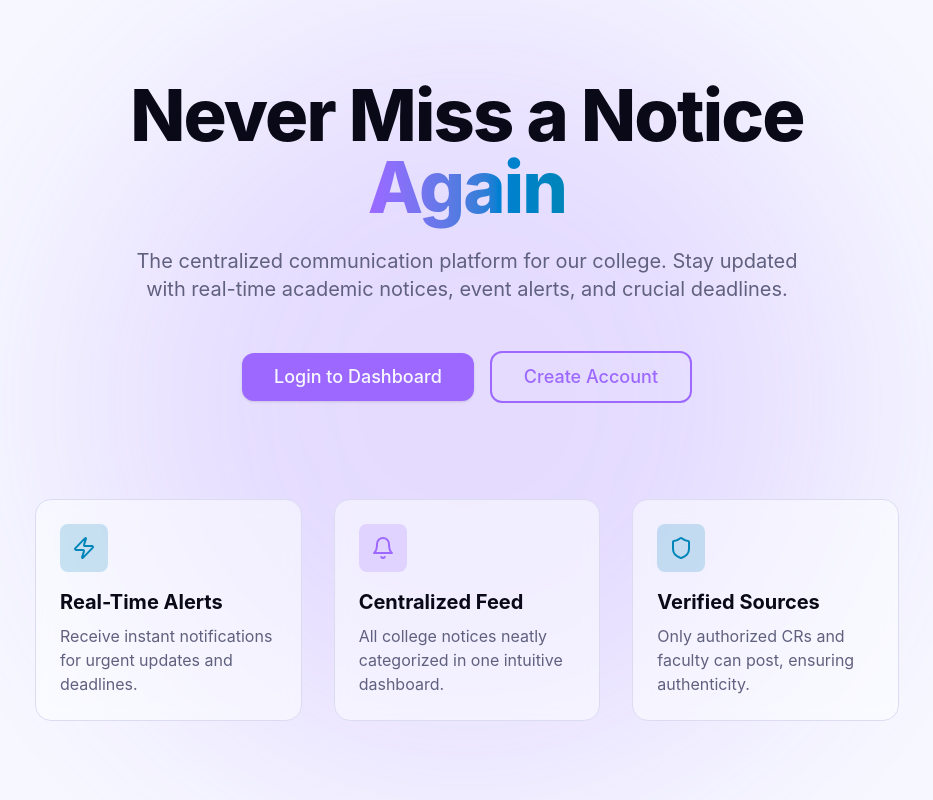
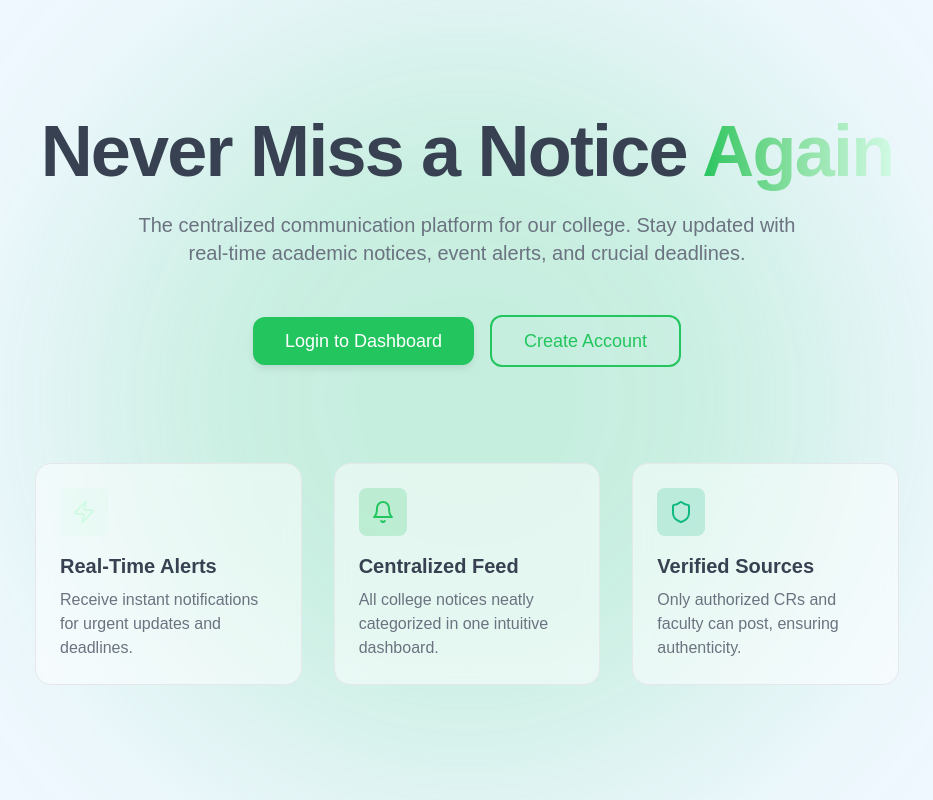
Before and after one commit to krish12388/notify-cenrtal, a React (Vite) app in the folder frontend/: page / in a window 1280 px wide. Shown: the whole page, without its empty margins (173-1106 px from the left). Built offline with nearby package versions, Linux system fonts and the light colour scheme.

Commit message:
feat:changed the theme

```diff
--- a/frontend/src/globals.css
+++ b/frontend/src/globals.css
@@ -1,32 +1,178 @@
 @import "tailwindcss";
 @import url('https://fonts.googleapis.com/css2?family=Inter:wght@300;400;500;600;700&display=swap');
+
+@import "tailwindcss";
+
+@custom-variant dark (&:is(.dark *));
+
+:root {
+  --background: #f0f8ff;
+  --foreground: #374151;
+  --card: #ffffff;
+  --card-foreground: #374151;
+  --popover: #ffffff;
+  --popover-foreground: #374151;
+  --primary: #22c55e;
+  --primary-foreground: #ffffff;
+  --secondary: #e0f2fe;
+  --secondary-foreground: #4b5563;
+  --muted: #f3f4f6;
+  --muted-foreground: #6b7280;
+  --accent: #d1fae5;
+  --accent-foreground: #374151;
+  --destructive: #ef4444;
+  --destructive-foreground: #ffffff;
+  --border: #e5e7eb;
+  --input: #e5e7eb;
+  --ring: #22c55e;
+  --chart-1: #22c55e;
+  --chart-2: #10b981;
+  --chart-3: #059669;
+  --chart-4: #047857;
+  --chart-5: #065f46;
+  --sidebar: #e0f2fe;
+  --sidebar-foreground: #374151;
+  --sidebar-primary: #22c55e;
+  --sidebar-primary-foreground: #ffffff;
+  --sidebar-accent: #d1fae5;
+  --sidebar-accent-foreground: #374151;
+  --sidebar-border: #e5e7eb;
+  --sidebar-ring: #22c55e;
+  --font-sans: Geist, ui-sans-serif, sans-serif, system-ui;
+  --font-serif: Playfair Display, ui-serif, serif;
+  --font-mono: IBM Plex Mono, monospace;
+  --radius: 0.5rem;
+  --shadow-x: 0px;
+  --shadow-y: 4px;
+  --shadow-blur: 8px;
+  --shadow-spread: -1px;
+  --shadow-opacity: 0.1;
+  --shadow-color: hsl(0 0% 0%);
+  --shadow-2xs: 0px 4px 8px -1px hsl(0 0% 0% / 0.05);
+  --shadow-xs: 0px 4px 8px -1px hsl(0 0% 0% / 0.05);
+  --shadow-sm: 0px 4px 8px -1px hsl(0 0% 0% / 0.10), 0px 1px 2px -2px hsl(0 0% 0% / 0.10);
+  --shadow: 0px 4px 8px -1px hsl(0 0% 0% / 0.10), 0px 1px 2px -2px hsl(0 0% 0% / 0.10);
+  --shadow-md: 0px 4px 8px -1px hsl(0 0% 0% / 0.10), 0px 2px 4px -2px hsl(0 0% 0% / 0.10);
+  --shadow-lg: 0px 4px 8px -1px hsl(0 0% 0% / 0.10), 0px 4px 6px -2px hsl(0 0% 0% / 0.10);
+  --shadow-xl: 0px 4px 8px -1px hsl(0 0% 0% / 0.10), 0px 8px 10px -2px hsl(0 0% 0% / 0.10);
+  --shadow-2xl: 0px 4px 8px -1px hsl(0 0% 0% / 0.25);
+  --tracking-normal: 0em;
+  --spacing: 0.25rem;
+}
+
+.dark {
+  --background: #0f172a;
+  --foreground: #d1d5db;
+  --card: #1e293b;
+  --card-foreground: #d1d5db;
+  --popover: #1e293b;
+  --popover-foreground: #d1d5db;
+  --primary: #34d399;
+  --primary-foreground: #0f172a;
+  --secondary: #2d3748;
+  --secondary-foreground: #a1a1aa;
+  --muted: #19212e;
+  --muted-foreground: #6b7280;
+  --accent: #374151;
+  --accent-foreground: #a1a1aa;
+  --destructive: #ef4444;
+  --destructive-foreground: #0f172a;
+  --border: #4b5563;
+  --input: #4b5563;
+  --ring: #34d399;
+  --chart-1: #34d399;
+  --chart-2: #2dd4bf;
+  --chart-3: #22c55e;
+  --chart-4: #10b981;
+  --chart-5: #059669;
+  --sidebar: #1e293b;
+  --sidebar-foreground: #d1d5db;
+  --sidebar-primary: #34d399;
+  --sidebar-primary-foreground: #0f172a;
+  --sidebar-accent: #374151;
+  --sidebar-accent-foreground: #a1a1aa;
+  --sidebar-border: #4b5563;
+  --sidebar-ring: #34d399;
+  --font-sans: Geist, ui-sans-serif, sans-serif, system-ui;
+  --font-serif: Playfair Display, ui-serif, serif;
+  --font-mono: IBM Plex Mono, monospace;
+  --radius: 0.5rem;
+  --shadow-x: 0px;
+  --shadow-y: 4px;
+  --shadow-blur: 8px;
+  --shadow-spread: -1px;
+  --shadow-opacity: 0.1;
+  --shadow-color: hsl(0 0% 0%);
+  --shadow-2xs: 0px 4px 8px -1px hsl(0 0% 0% / 0.05);
+  --shadow-xs: 0px 4px 8px -1px hsl(0 0% 0% / 0.05);
+  --shadow-sm: 0px 4px 8px -1px hsl(0 0% 0% / 0.10), 0px 1px 2px -2px hsl(0 0% 0% / 0.10);
+  --shadow: 0px 4px 8px -1px hsl(0 0% 0% / 0.10), 0px 1px 2px -2px hsl(0 0% 0% / 0.10);
+  --shadow-md: 0px 4px 8px -1px hsl(0 0% 0% / 0.10), 0px 2px 4px -2px hsl(0 0% 0% / 0.10);
+  --shadow-lg: 0px 4px 8px -1px hsl(0 0% 0% / 0.10), 0px 4px 6px -2px hsl(0 0% 0% / 0.10);
+  --shadow-xl: 0px 4px 8px -1px hsl(0 0% 0% / 0.10), 0px 8px 10px -2px hsl(0 0% 0% / 0.10);
+  --shadow-2xl: 0px 4px 8px -1px hsl(0 0% 0% / 0.25);
+}
 
 @theme inline {
   --color-background: var(--background);
   --color-foreground: var(--foreground);
   --color-card: var(--card);
   --color-card-foreground: var(--card-foreground);
+  --color-popover: var(--popover);
+  --color-popover-foreground: var(--popover-foreground);
   --color-primary: var(--primary);
   --color-primary-foreground: var(--primary-foreground);
   --color-secondary: var(--secondary);
+  --color-secondary-foreground: var(--secondary-foreground);
   --color-muted: var(--muted);
   --color-muted-foreground: var(--muted-foreground);
   --color-accent: var(--accent);
+  --color-accent-foreground: var(--accent-foreground);
+  --color-destructive: var(--destructive);
+  --color-destructive-foreground: var(--destructive-foreground);
   --color-border: var(--border);
   --color-input: var(--input);
   --color-ring: var(--ring);
-  --color-destructive: var(--destructive);
-  --color-sidebar-background: var(--sidebar-background);
-  --color-sidebar-foreground: var(--sidebar-foreground);
-  --color-sidebar-primary: var(--sidebar-primary);
-  --color-sidebar-accent: var(--sidebar-accent);
-  --color-sidebar-border: var(--sidebar-border);
-  --font-sans: 'Inter', ui-sans-serif, system-ui, sans-serif;
   --color-chart-1: var(--chart-1);
   --color-chart-2: var(--chart-2);
   --color-chart-3: var(--chart-3);
   --color-chart-4: var(--chart-4);
   --color-chart-5: var(--chart-5);
+  --color-sidebar: var(--sidebar);
+  --color-sidebar-foreground: var(--sidebar-foreground);
+  --color-sidebar-primary: var(--sidebar-primary);
+  --color-sidebar-primary-foreground: var(--sidebar-primary-foreground);
+  --color-sidebar-accent: var(--sidebar-accent);
+  --color-sidebar-accent-foreground: var(--sidebar-accent-foreground);
+  --color-sidebar-border: var(--sidebar-border);
+  --color-sidebar-ring: var(--sidebar-ring);
+
+  --font-sans: var(--font-sans);
+  --font-mono: var(--font-mono);
+  --font-serif: var(--font-serif);
+
+  --radius-sm: calc(var(--radius) - 4px);
+  --radius-md: calc(var(--radius) - 2px);
+  --radius-lg: var(--radius);
+  --radius-xl: calc(var(--radius) + 4px);
+
+  --shadow-2xs: var(--shadow-2xs);
+  --shadow-xs: var(--shadow-xs);
+  --shadow-sm: var(--shadow-sm);
+  --shadow: var(--shadow);
+  --shadow-md: var(--shadow-md);
+  --shadow-lg: var(--shadow-lg);
+  --shadow-xl: var(--shadow-xl);
+  --shadow-2xl: var(--shadow-2xl);
+}
+
+@layer base {
+  * {
+    @apply border-border outline-ring/50;
+  }
+  body {
+    @apply bg-background text-foreground;
+  }
 }
 
 html {
@@ -34,44 +180,6 @@ html {
   background-color: oklch(0.98 0.01 285);
 }
 
-:root {
-  color-scheme: light;
-  --background: oklch(0.98 0.01 285);
-  --foreground: oklch(0.15 0.03 285);
-  --card: oklch(1 0 0);
-  --card-foreground: oklch(0.15 0.03 285);
-  --popover: oklch(1 0 0);
-  --popover-foreground: oklch(0.15 0.03 285);
-  --primary: oklch(0.65 0.22 295);
-  --primary-foreground: oklch(0.98 0.01 285);
-  --secondary: oklch(0.94 0.02 285);
-  --secondary-foreground: oklch(0.3 0.05 285);
-  --muted: oklch(0.94 0.02 285);
-  --muted-foreground: oklch(0.5 0.05 285);
-  --accent: oklch(0.55 0.18 220);
-  --accent-foreground: oklch(0.98 0.01 285);
-  --destructive: oklch(0.57 0.19 25);
-  --destructive-foreground: oklch(0.98 0 0);
-  --border: oklch(0.90 0.03 285);
-  --input: oklch(0.90 0.03 285);
-  --ring: oklch(0.65 0.22 295);
-
-  --chart-1: oklch(0.65 0.22 295);
-  --chart-2: oklch(0.55 0.18 220);
-  --chart-3: oklch(0.70 0.15 180);
-  --chart-4: oklch(0.60 0.20 330);
-  --chart-5: oklch(0.68 0.17 250);
-
-  --sidebar-background: oklch(0.96 0.02 285);
-  --sidebar-foreground: oklch(0.2 0.04 285);
-  --sidebar-primary: oklch(0.65 0.22 295);
-  --sidebar-primary-foreground: oklch(0.98 0.01 285);
-  --sidebar-accent: oklch(0.90 0.03 285);
-  --sidebar-accent-foreground: oklch(0.15 0.03 285);
-  --sidebar-border: oklch(0.90 0.03 285);
-  --sidebar-ring: oklch(0.65 0.22 295);
-  --radius: 0.625rem;
-}
 
 ::-webkit-scrollbar { width: 6px; height: 6px; }
 ::-webkit-scrollbar-track { background: oklch(0.98 0.01 285); }
```
